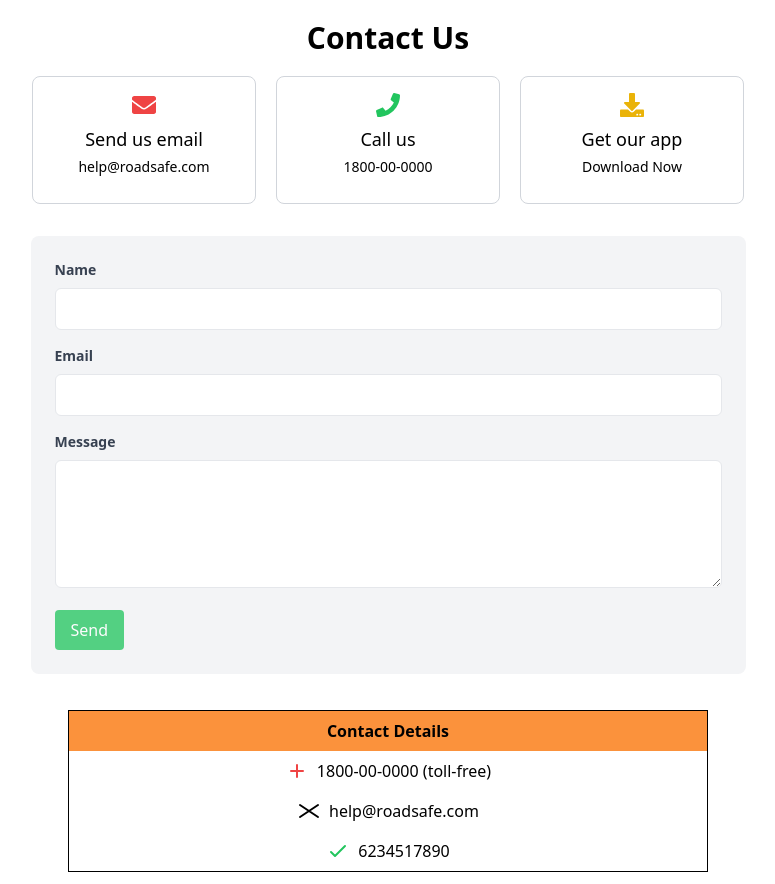
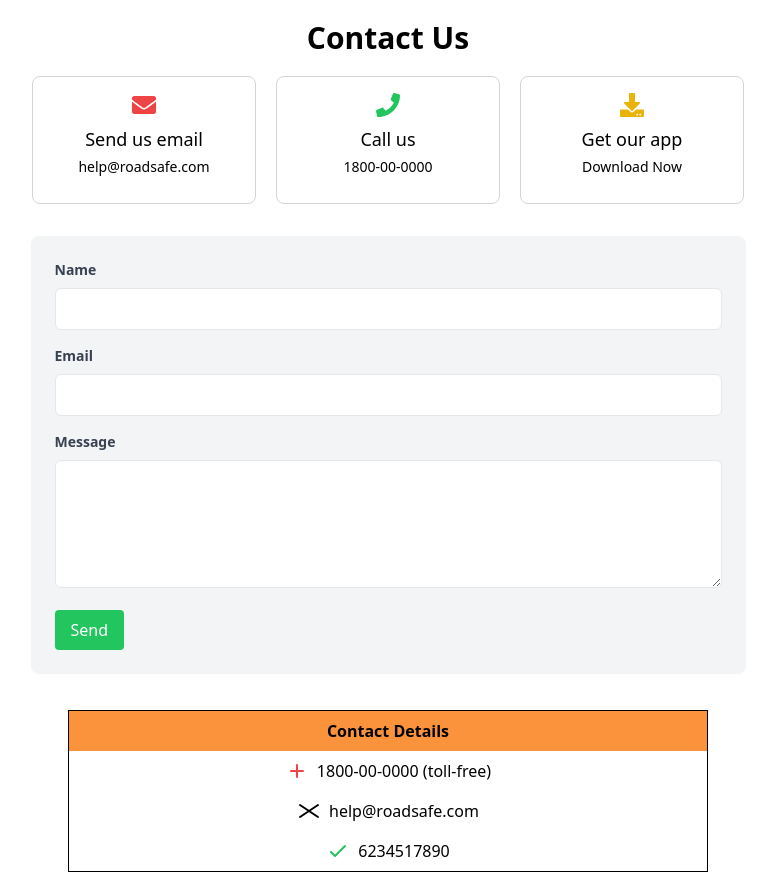
Before and after one commit to LuckyVishwa1104/The-Road-Safe, a React (Vite) app in the folder webApp/: page /contact in a window 1280 px wide. Shown: the whole page, without its empty margins (252-1027 px from the left). Built offline with nearby package versions, Linux system fonts and the light colour scheme.

Commit message:
removed a minor bug

```diff
--- a/webApp/src/pages/Card.jsx
+++ b/webApp/src/pages/Card.jsx
@@ -62,7 +62,7 @@ export const Card = ({ id, email, location, category, description, createdAt, up
             src={defaultImage}
             alt="Loading"
             className={`${imageLoaded ? 'hidden' : 'block animate-blink'}`}
-            style={{ width: '300px', height: '180px', borderRadius: '7px' }}/>
+            style={{ width: '300px', height: '180px', borderRadius: '7px' }} />
           <img
             src={image}
             alt="Complaint"
--- a/webApp/src/pages/Contact.jsx
+++ b/webApp/src/pages/Contact.jsx
@@ -6,13 +6,13 @@ import 'react-toastify/dist/ReactToastify.css';
 
 export const Contact = () => {
 
-  const [isBlinking, setIsBlinking] = useState(false);
+  const [isBlinkingA, setIsBlinkingA] = useState(false);
 
   const handleClick = (e) => {
-    setIsBlinking(true);
+    setIsBlinkingA(true);
 
     setTimeout(() => {
-      setIsBlinking(false);
+      setIsBlinkingA(false);
     }, 500);
 
   };
@@ -92,7 +92,7 @@ export const Contact = () => {
           <button
             type="submit"
             onClick={handleClick}
-            className={`bg-blue-500 hover:transform hover:scale-110 transition duration-300 ease-in-out text-white py-2 px-4 rounded transition-all ${isBlinking ? 'animate-blink bg-blue-500' : 'animate-blink bg-green-500'}`}
+            className={`bg-blue-500 hover:transform hover:scale-110 transition duration-300 ease-in-out text-white py-2 px-4 rounded transition-all ${isBlinkingA ? 'bg-blue-500' : 'bg-green-500'}`}
           >Send</button>
         </form>
       </div>
--- a/webApp/tailwind.config.js
+++ b/webApp/tailwind.config.js
@@ -4,15 +4,6 @@ module.exports = {
     "./index.html",
     "./src/**/*.{js,ts,jsx,tsx}",
   ],
-
-  theme: {
-    extend: {
-      colors: {
-        customYellow: '#FFBF00',
-      },
-    },
-  },
-
   theme: {
     extend: {
       colors: {
@@ -31,19 +22,3 @@ module.exports = {
   },
   plugins: [],
 }
-
-// /** @type {import('tailwindcss').Config} */
-// export default {
-//   content: [
-//     "./index.html",
-//     "./src/**/*.{js,ts,jsx,tsx}",
-//   ],
-//   theme: {
-//     extend: {
-//       colors: {
-//         customYellow: '#FFBF00',
-//       },
-//     },
-//   },
-//   plugins: [],
-// }
```
